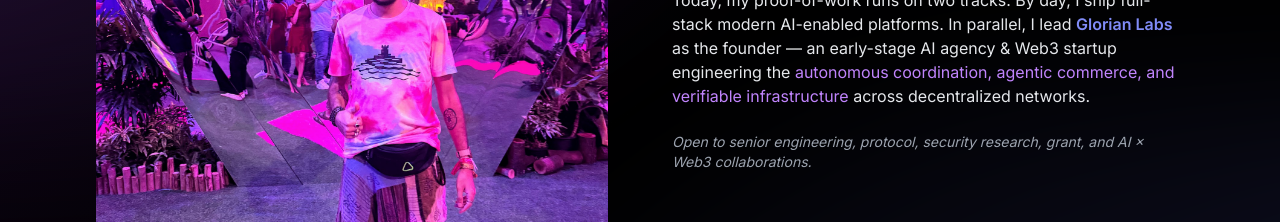
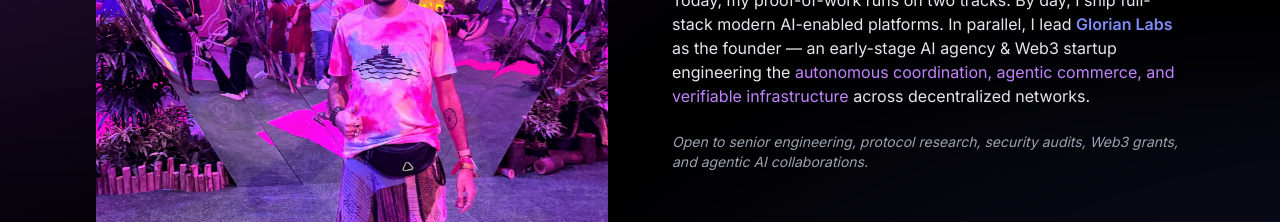
Before and after one commit to Hebx/DevFolio, a Next.js app: page / in a window 1280 px wide. Shown: the part 1220-1442 px from the top of the page. Built offline with nearby package versions, Linux system fonts and the light colour scheme.

Commit message:
About: refine open-to-work line

```diff
--- a/app/components/About.tsx
+++ b/app/components/About.tsx
@@ -103,7 +103,7 @@ export default function About() {
 Today, my proof-of-work runs on two tracks. By day, I ship full-stack modern AI-enabled platforms. In parallel, I lead <span className="font-semibold text-indigo-600 dark:text-indigo-400">Glorian Labs</span> as the founder — an early-stage AI agency & Web3 startup engineering the <span className="text-purple-600 dark:text-purple-400">autonomous coordination, agentic commerce, and verifiable infrastructure</span> across decentralized networks.
               </p>
               <p className="text-sm text-gray-600 dark:text-gray-400 italic">
-                Open to senior engineering, protocol, security research, grant, and AI × Web3 collaborations.
+                Open to senior engineering, protocol research, security audits, Web3 grants, and agentic AI collaborations.
               </p>
             </div>
 
```
